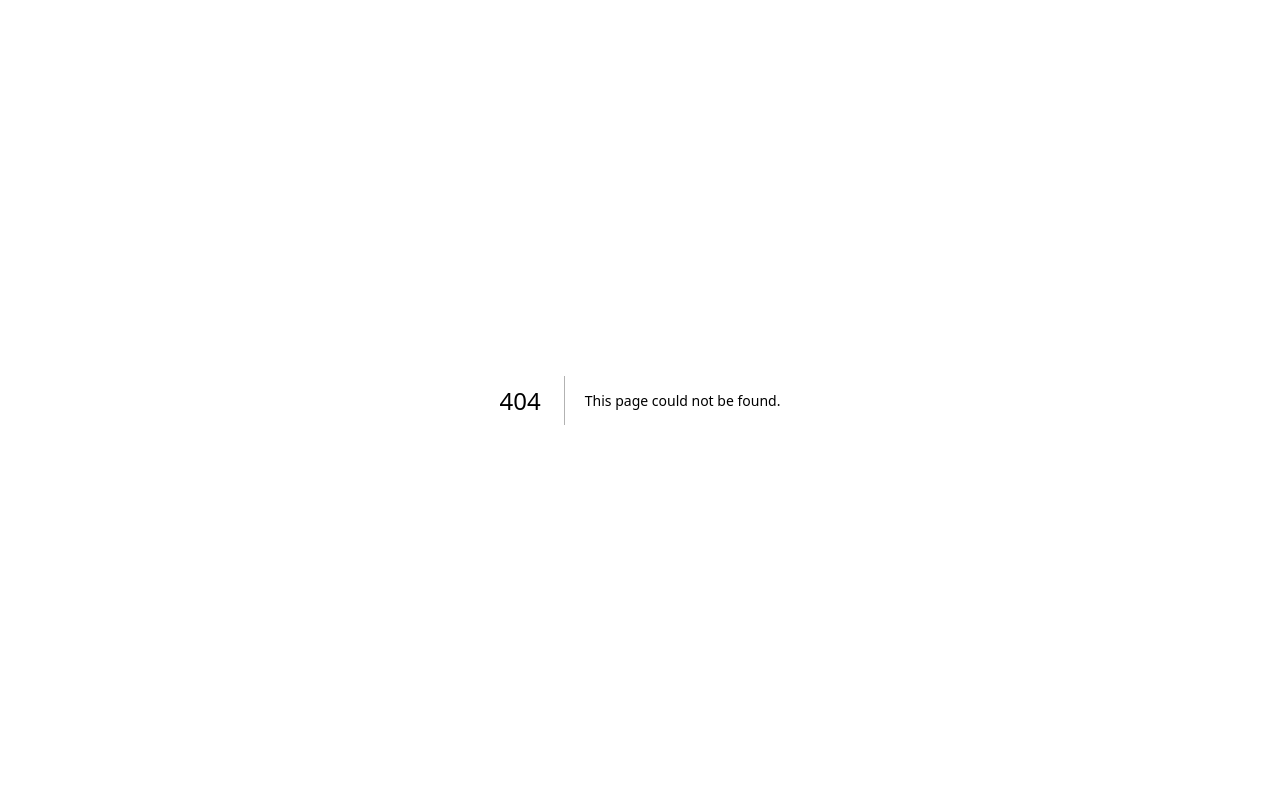
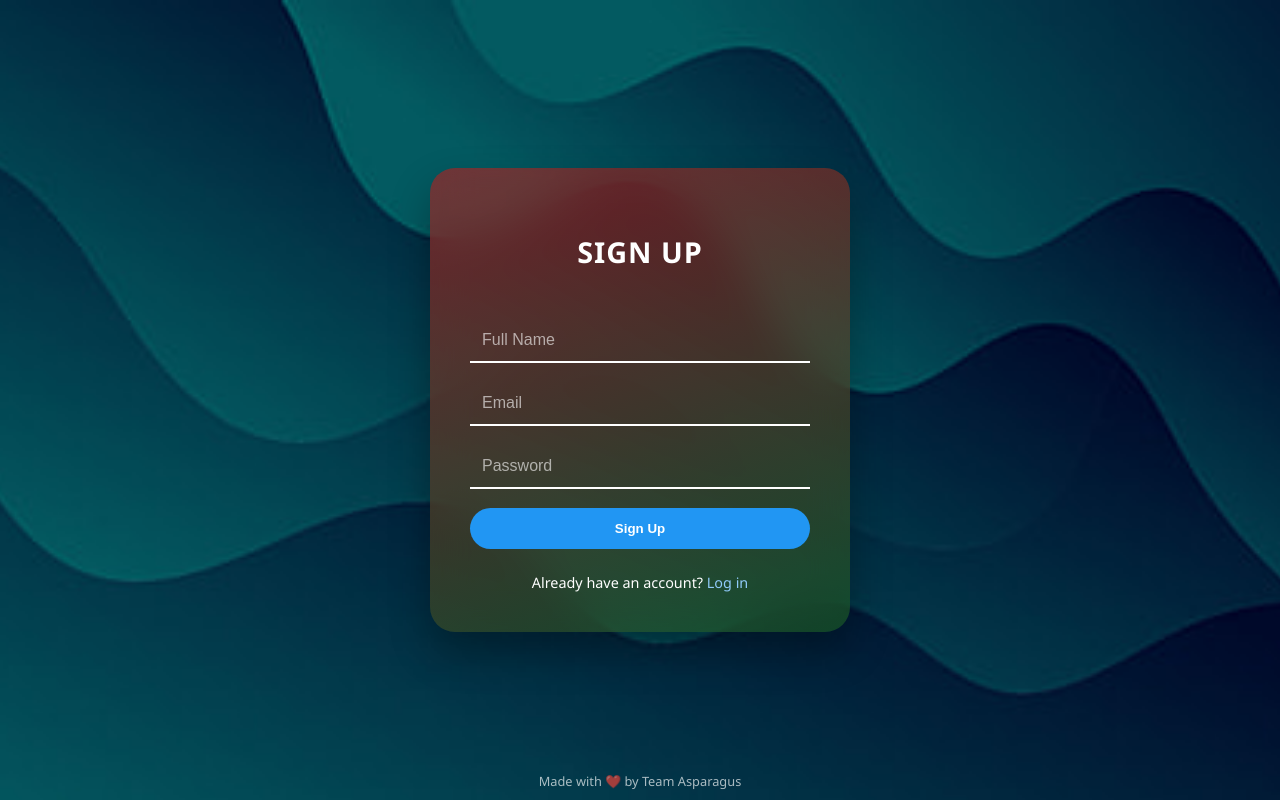
Before and after one commit to zeedan27/Daak, a Next.js app: page /signup in a window 1280 px wide. Before the commit this address had no page. Built offline with nearby package versions, Linux system fonts and the light colour scheme.

Commit message:
feat: add signup page using App Router and modular Firebase auth

```diff
--- a/src/app/layout.js
+++ b/src/app/layout.js
@@ -1,5 +1,7 @@
 import { Geist, Geist_Mono } from "next/font/google";
 import "@/styles/globals.css";
+import "@/styles/login.css";
+import "@/styles/signup.css";
 
 
 const geistSans = Geist({
--- /dev/null
+++ b/src/app/signup/page.js
@@ -0,0 +1,53 @@
+"use client";
+
+import { signUpUser } from "@/firebase/auth";
+import { useState } from "react";
+
+export default function SignupPage() {
+  const [loading, setLoading] = useState(false);
+  const [error, setError] = useState("");
+
+  const handleSubmit = async (e) => {
+    e.preventDefault();
+    setError("");
+    setLoading(true);
+
+    const name = e.target.name.value;
+    const email = e.target.email.value;
+    const password = e.target.password.value;
+
+    const result = await signUpUser(name, email, password);
+
+    if (!result.success) {
+      setError(result.message);
+    }
+
+    setLoading(false);
+  };
+
+  return (
+    <div className="signup-page">
+      <div className="signup-card">
+        <h2>Sign Up</h2>
+
+        <form onSubmit={handleSubmit}>
+          <input name="name" type="text" placeholder="Full Name" required />
+          <input name="email" type="email" placeholder="Email" required />
+          <input name="password" type="password" placeholder="Password" required />
+
+          {error && <p className="error-text">{error}</p>}
+
+          <button className="signup-btn" disabled={loading}>
+            {loading ? "Creating account..." : "Sign Up"}
+          </button>
+        </form>
+
+        <div className="form-footer">
+          Already have an account? <a href="/login">Log in</a>
+        </div>
+      </div>
+
+      <div className="footer">Made with ❤️ by Team Asparagus</div>
+    </div>
+  );
+}
--- a/src/firebase/auth.js
+++ b/src/firebase/auth.js
@@ -21,7 +21,7 @@ export const login = async (email, password) => {
 };
 
 // SIGNUP FUNCTION
-export const signup = async (name, email, password) => {
+export const signUpUser = async (name, email, password) => {
   try {
     const cred = await createUserWithEmailAndPassword(auth, email, password);
 
--- a/src/styles/globals.css
+++ b/src/styles/globals.css
@@ -1,5 +1,3 @@
-@import "./login.css";
-
 
 /* CSS RESET */
 * {
--- /dev/null
+++ b/src/styles/signup.css
@@ -0,0 +1,115 @@
+.signup-page {
+  background: url("../assets/images/daak-bg.png") no-repeat center center fixed;
+  background-size: cover;
+  min-height: 100vh;
+  display: flex;
+  justify-content: center;
+  align-items: center;
+  font-family: 'Segoe UI', sans-serif;
+}
+
+.signup-page .signup-card {
+  background: linear-gradient(160deg, rgba(183,28,28,0.6), rgba(27,94,32,0.6));
+  backdrop-filter: blur(20px);
+  padding: 2.5rem;
+  border-radius: 25px;
+  max-width: 420px;
+  width: 100%;
+  color: white;
+  box-shadow: 0 20px 40px rgba(0, 0, 0, 0.3);
+  position: relative;
+  overflow: hidden;
+  display: flex;
+  flex-direction: column;
+  gap: 1.5rem;
+}
+
+.signup-page .signup-card::before {
+  content: '';
+  position: absolute;
+  top: 0;
+  left: -75%;
+  width: 50%;
+  height: 100%;
+  background: linear-gradient(120deg, transparent, rgba(255,255,255,0.3), transparent);
+  transform: skewX(-25deg);
+  transition: 1s ease;
+}
+
+.signup-page .signup-card:hover::before {
+  left: 125%;
+}
+
+.signup-page h2 {
+  text-align: center;
+  font-size: 1.8rem;
+  text-transform: uppercase;
+  letter-spacing: 1px;
+}
+
+.signup-page form {
+  display: flex;
+  flex-direction: column;
+  gap: 1.2rem;
+}
+
+.signup-page input {
+  background: transparent;
+  border: none;
+  border-bottom: 2px solid white;
+  padding: 0.75rem;
+  color: white;
+  font-size: 1rem;
+  outline: none;
+}
+
+.signup-page input::placeholder {
+  color: rgba(255, 255, 255, 0.6);
+}
+
+.signup-page .signup-btn {
+  background-color: #2196F3;
+  color: white;
+  padding: 0.8rem;
+  font-weight: bold;
+  border: none;
+  border-radius: 30px;
+  cursor: pointer;
+}
+
+.signup-page .signup-btn:disabled {
+  opacity: 0.6;
+  cursor: not-allowed;
+}
+
+.signup-page .form-footer {
+  text-align: center;
+  font-size: 0.9rem;
+}
+
+.signup-page .form-footer a {
+  color: #90caf9;
+  text-decoration: none;
+}
+
+.signup-page .footer {
+  position: fixed;
+  bottom: 10px;
+  font-size: 0.8rem;
+  color: #ffffffaa;
+  width: 100%;
+  text-align: center;
+}
+
+.signup-page .error-text {
+  color: #ffcccb;
+  font-size: 0.85rem;
+  text-align: center;
+}
+
+@media (max-width: 700px) {
+  .signup-page .signup-card {
+    padding: 1.8rem;
+    border-radius: 20px;
+  }
+}
```
